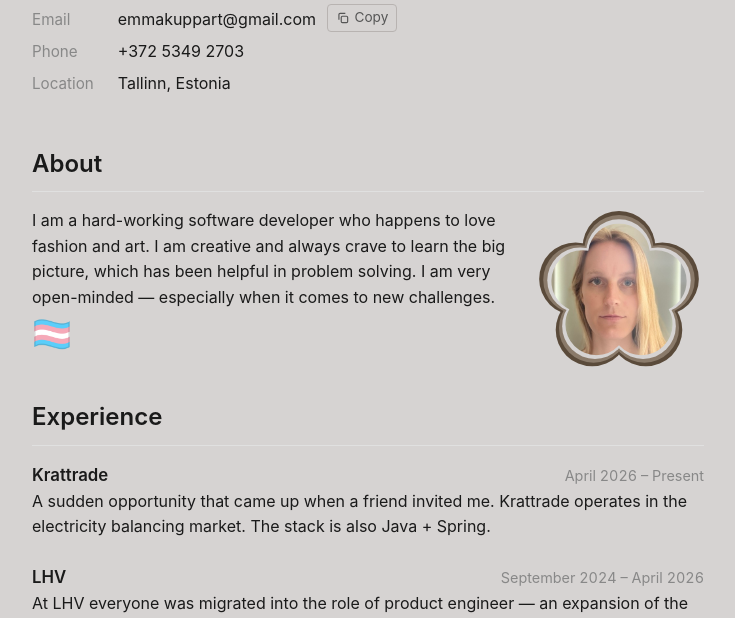
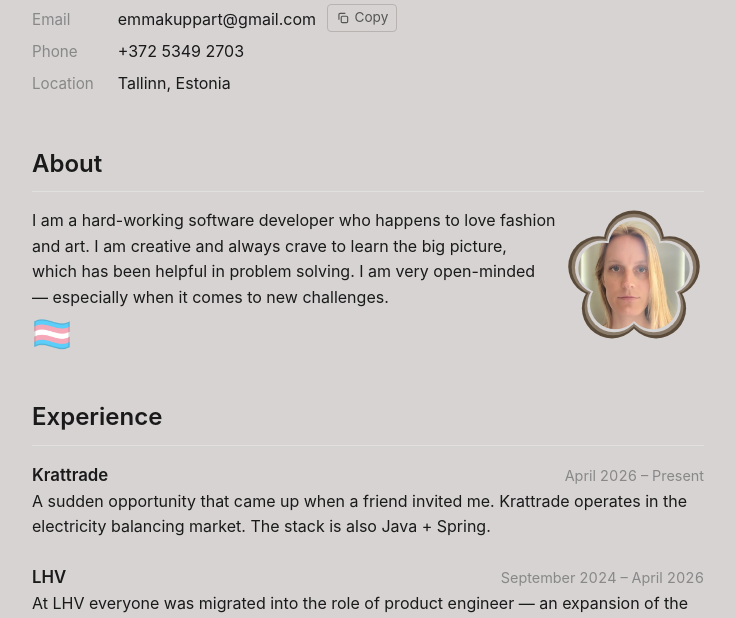
Before and after one commit to emmakuppart/queer-saunas, a PHP site: page /cv/index.html in a window 1280 px wide. Shown: the part 863-1481 px from the top of the page, without its empty margins (272-1007 px from the left). Run offline with PHP 8.4, Linux system fonts and the light colour scheme.

Commit message:
Shrink the flower portrait back to 140px
Co-Authored-By: Claude Opus 4.7 <noreply@anthropic.com>

```diff
--- a/cv/style.css
+++ b/cv/style.css
@@ -357,8 +357,8 @@ article {
 
 .portrait {
   float: right;
-  width: 170px;
-  height: 170px;
+  width: 140px;
+  height: 140px;
   margin: 0 0 0.75rem 1.25rem;
   shape-outside: circle(50%);
   overflow: visible;
```
